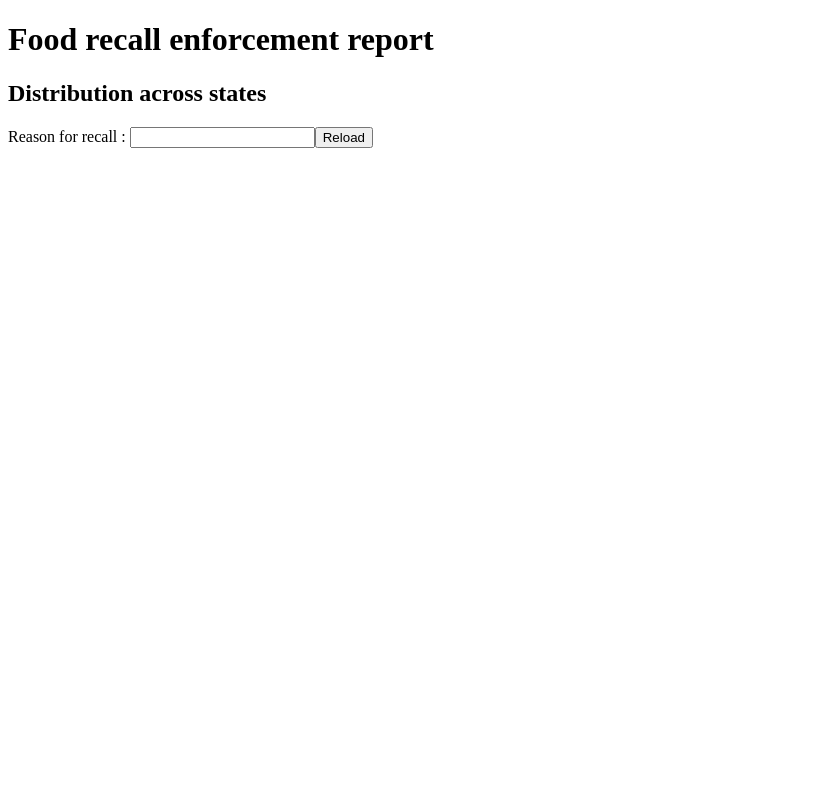
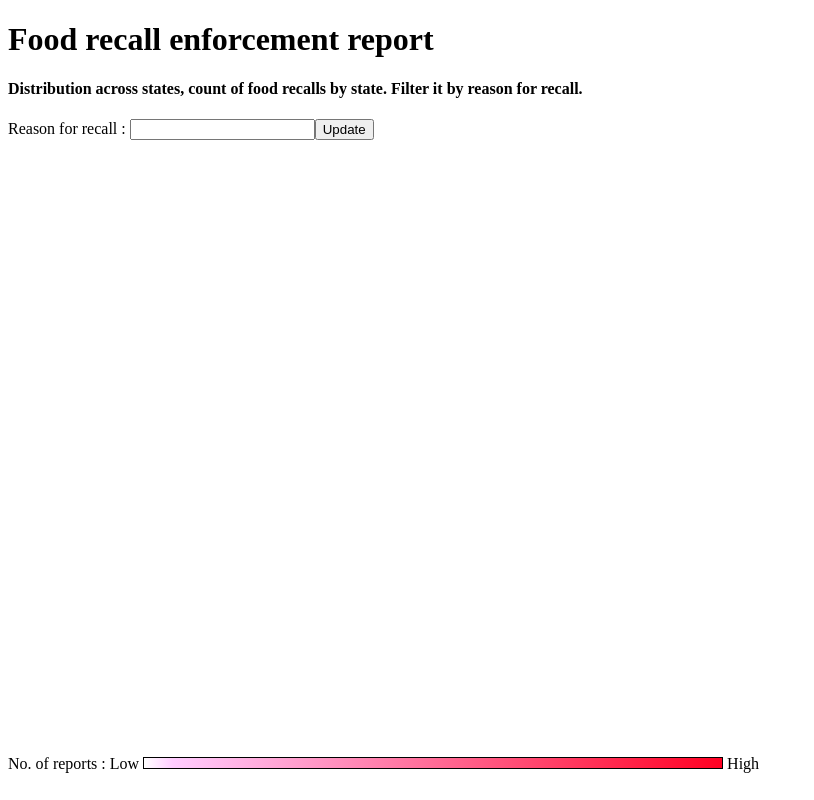
Before and after one commit to mayuresh/openfda-prototype, a website: page index3.html in a window 1280 px wide. Shown: the whole page, without its empty margins (0-814 px from the left). Drawn offline with nearby package versions, Linux system fonts and the light colour scheme; no server answers.

Commit message:
Added legend to state wise distribution of Food enforcement reports.

```diff
--- a/index3.html
+++ b/index3.html
@@ -49,14 +49,19 @@
 		   stroke:#646464;
 		   stroke-width:1;
 		}
+
+		#myCanvas {
+			border: 1px solid black;
+		}
 	</style>
 </head>
 <body ng-app="app">
 	<div ng-controller="mainCtrl">
 		<h1>Food recall enforcement report</h1>
-		<h2>Distribution across states</h2>
-		<form>Reason for recall : <input type="text" ng-model="criteria"></text><button type="submit" ng-click="reload();">Reload</button></form><br>
+		<h4>Distribution across states, count of food recalls by state. Filter it by reason for recall.</h4>
+		<form>Reason for recall : <input type="text" ng-model="criteria"></text><button type="submit" ng-click="reload();">Update</button></form><br>
 		<svg xmlns="http://www.w3.org/2000/svg" version="1.1" width="959" height="593" id="usstates">	</svg>
+		<br>No. of reports : Low <canvas id="myCanvas" width="578" height="10"></canvas> High
 	</div>
 </body>
 </html>
--- a/scripts/services/main.js
+++ b/scripts/services/main.js
@@ -54,14 +54,30 @@ angular.module('app',['openFDASvc','StateMap'])
 
 				var fill = "#ffffff";
 				if (dataPoint)
-					fill = d3.interpolate("#ffccff", "#ff4499")(dataPoint/255);
+					fill = d3.interpolate("#ffccff", "#ff0022")(dataPoint/255);
 				path.attr('style', 'fill: ' + fill + ';');
 
 				g.append(title);
 				g.append(path);
 				rootElement.append(g);
 			}
+		}
 
+		var showLegend = function() {
+			var canvas = document.getElementById('myCanvas');
+			var context = canvas.getContext('2d');
+			context.rect(0, 0, canvas.width, canvas.height);
+
+			// add linear gradient
+			var grd = context.createLinearGradient(0, 0, canvas.width, canvas.height);
+			// light blue
+			grd.addColorStop(0, '#ffffff');
+			grd.addColorStop(0.05, '#ffccff');
+			// dark blue
+			grd.addColorStop(1, '#ff0022');
+			context.fillStyle = grd;
+			context.fill();
 		}
 		$scope.reload();
+		showLegend();
 	});
```
